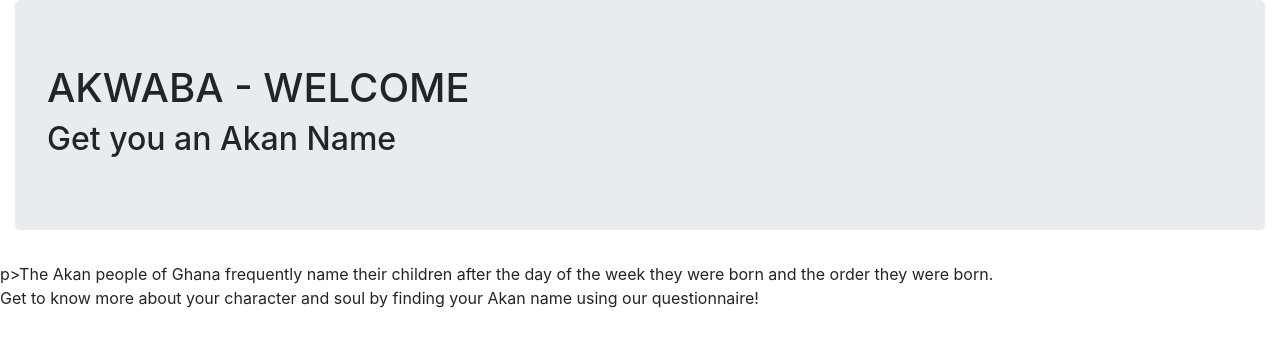
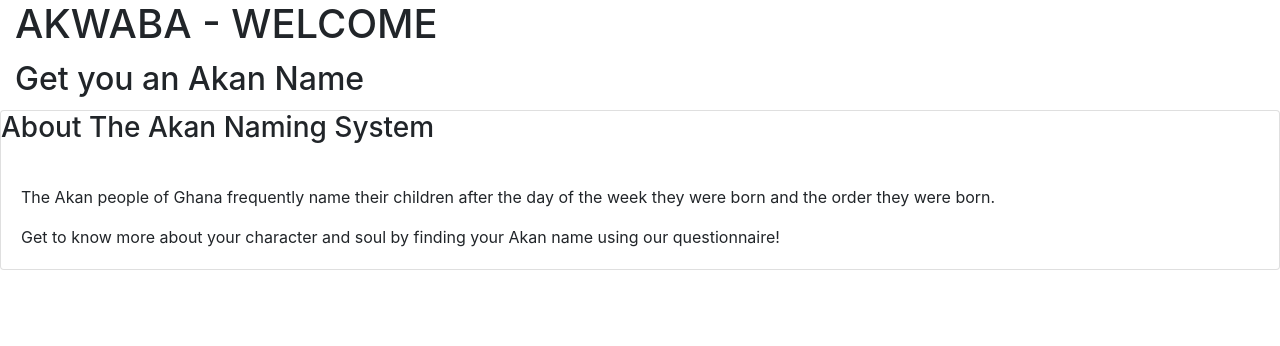
Before and after one commit to dkibogy/dkibogy.io, a plain HTML site: page ip2.html in a window 1280 px wide. Drawn offline with nearby package versions, Linux system fonts and the light colour scheme.

Commit message:
add class container to the heading and the body

```diff
--- a/ip2.html
+++ b/ip2.html
@@ -7,20 +7,38 @@
     <title>Independent Project Wk 2</title>
     <link href="css/bootstrap.css" rel="stylesheet" type="text/css">
     <link rel="stylesheet" href="https://stackpath.bootstrapcdn.com/bootstrap/4.4.1/css/bootstrap.min.css" integrity="sha384-Vkoo8x4CGsO3+Hhxv8T/Q5PaXtkKtu6ug5TOeNV6gBiFeWPGFN9MuhOf23Q9Ifjh" crossorigin="anonymous">
+
   </head>
+
   <body>
     <!-- header section-->
-    <section class="container-fluid Akan people">
-      <div class="jumbotron">
-        <h1>AKWABA - WELCOME</h1>
-        <h2> Get you an Akan Name</h2>
+    <section class="container-fluid">
+      <div class="header">
+        <h1 class="card-title">AKWABA - WELCOME</h1>
+        <h2 class="card-title"> Get you an Akan Name</h2>
       </div>
     </section>
-    p>The Akan people of Ghana frequently name their
-       children after the day of the week they were born
-       and the order they were born.
-     <p>Get to know more about your character and soul
-       by finding your Akan name using our questionnaire!</p>
+      <!-- The landing page decription-->
+      <div class="card">
+        <div class="card-title">
+          <h3>About The Akan Naming System</h3>
+        </div>
+        <div class="card-body">
+          <p class="card-text">The Akan people of Ghana frequently name their
+            children after the day of the week they were born
+            and the order they were born.</p>
+          <p class="card-text">Get to know more about your character and soul
+            by finding your Akan name using our questionnaire!</p>
+
+
+        </div>
+
+
+
+
+
+      </div>
+
 
 
 
@@ -30,9 +48,7 @@
 
 
      <script scr ="js/scripts.js"></script>
-     <script src="https://code.jquery.com/jquery-3.4.1.slim.min.js" integrity="sha384-J6qa4849blE2+poT4WnyKhv5vZF5SrPo0iEjwBvKU7imGFAV0wwj1yYfoRSJoZ+n" crossorigin="anonymous"></script>
-<script src="https://cdn.jsdelivr.net/npm/popper.js@1.16.0/dist/umd/popper.min.js" integrity="sha384-Q6E9RHvbIyZFJoft+2mJbHaEWldlvI9IOYy5n3zV9zzTtmI3UksdQRVvoxMfooAo" crossorigin="anonymous"></script>
-<script src="https://stackpath.bootstrapcdn.com/bootstrap/4.4.1/js/bootstrap.min.js" integrity="sha384-wfSDF2E50Y2D1uUdj0O3uMBJnjuUD4Ih7YwaYd1iqfktj0Uod8GCExl3Og8ifwB6" crossorigin="anonymous"></script>
+
 
 
   </body>
```
Also changed, not shown: images/people.jpg (added).
